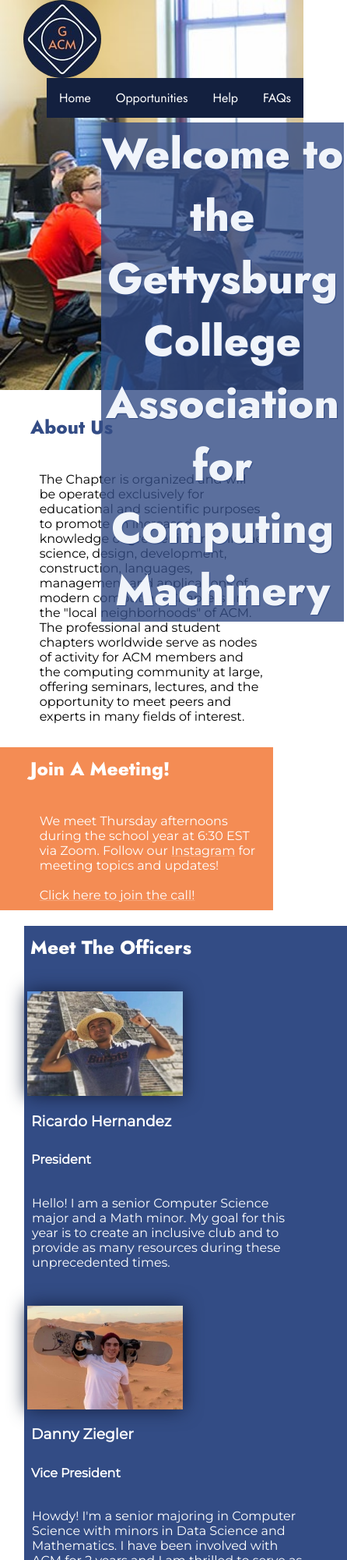
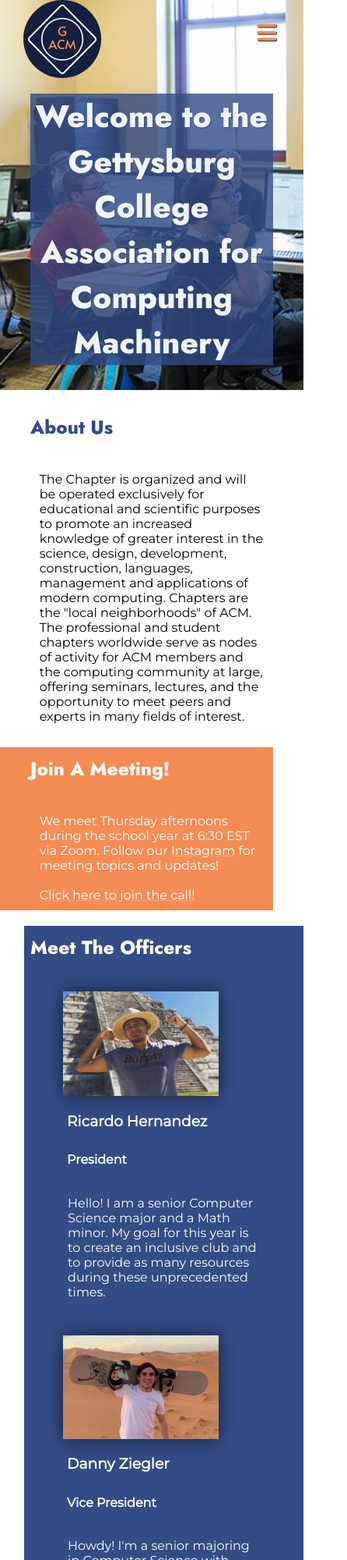
Before and after one commit to linhphan03/ACMWebsite2020, a plain HTML site: page index.html in a window 390 px wide. Shown: the top 2000 px of the page at 78% size, 446 px wide, since content can reach past the window. Drawn offline with Linux system fonts and the light colour scheme.

Commit message:
Adjusted home page to work for moblie dimensions

```diff
--- a/index.html
+++ b/index.html
@@ -1,24 +1,34 @@
 <html>
+
 <head>
   <title>Gettysburg ACM</title>
   <meta name="viewport" content="width=device-width, initial-scale=1.0">
   <link rel="stylesheet" href="style.css">
+  <link rel="stylesheet" href="mobile-style.css">
   <link rel="preconnect" href="https://fonts.gstatic.com">
-    <link href="https://fonts.googleapis.com/css2?family=Jost:wght@400;600;800&family=Montserrat&display=swap" rel="stylesheet">
+  <link href="https://fonts.googleapis.com/css2?family=Jost:wght@400;600;800&family=Montserrat&display=swap"
+    rel="stylesheet">
   <link rel="icon" href="images\ACM_logo_bg.png" type="image/png">
 </head>
+
 <body>
   <div class="homeHeader">
 
     <a href="index.html">
       <div class="logo"></div>
     </a>
+    <div class="menu">
+      <input type="checkbox" id="menu" class="mobile-menu">
+      <label class="mobile-menu" for="menu">&#8801;</label>
+      <div class="menu-content">
         <ul class="navBar">
           <li class="navBar"><a href="index.html">Home</a></li>
           <li class="navBar"><a href="opportunities.html">Opportunities</a></li>
           <li class="navBar"><a href="help.html">Help</a></li>
           <li class="navBar"><a href="faq.html">FAQs</a></li>
         </ul>
+      </div>
+    </div>
     <div class="homeTitle">
       <h1 class="pageTitle">Welcome to the Gettysburg College Association for Computing Machinery</h1>
     </div>
@@ -94,4 +104,5 @@
     <a href="http://bit.ly/336hxyb">Join a meeting</a>
   </footer>
 </body>
+
 </html>
--- a/mobile-style.css
+++ b/mobile-style.css
@@ -11,7 +11,7 @@
   }
 
 
-@media only screen and (max-width: 600px) {
+@media only screen and (max-width: 740px) {
 
     .menu-content {
         position: absolute;
@@ -82,7 +82,6 @@ ul.navBar {
         display: block;
         float: right;
         padding: 10px 0 10px 50px;
-        /* background-color: var(--navy);s */
     }
 
     input#menu {
@@ -93,6 +92,7 @@ ul.navBar {
         max-height: 0;
         overflow: hidden;
         padding: 0px;
+        z-index: 100;
     }
 
     input:checked ~ .menu-content {
@@ -101,12 +101,21 @@ ul.navBar {
 
     footer {
         display: flex;
-        /* flex-wrap: wrap; */
         flex-direction: column;
         align-items: center;
     }
+
     footer a {
         padding: 15px 15px;
     }
 
+    .homeTitle {
+        float: center;
+    }
+
+    .homeTitle h1 {
+        font-size: 40px;
+        left: 10vw;
+        margin-top: 0px;
+    }
   }
--- a/style.css
+++ b/style.css
@@ -298,9 +298,11 @@ footer a:hover {
 
 .officer {
   padding-bottom: 20px;
+  width: min-content;
 }
 
 .officer p {
   padding-left: 6px;
-  width: 350px;
+  width: 250px;
+  padding-right: 3px;
 }
```
Lines whose indentation alone changed are shown as unchanged.
